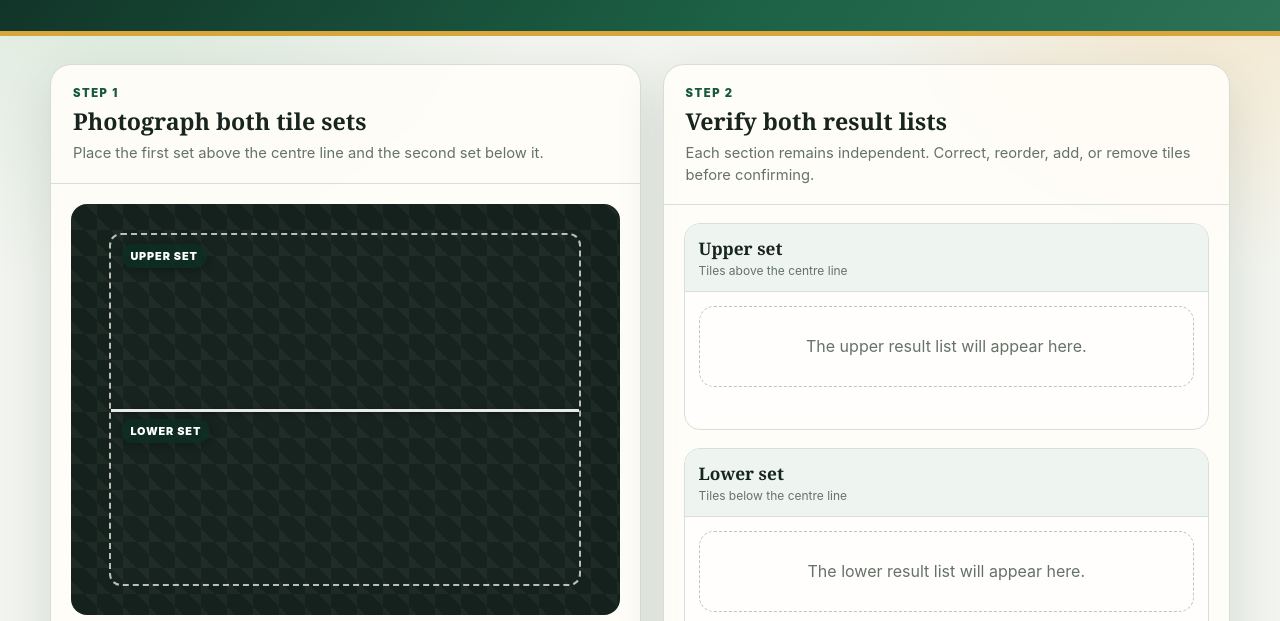
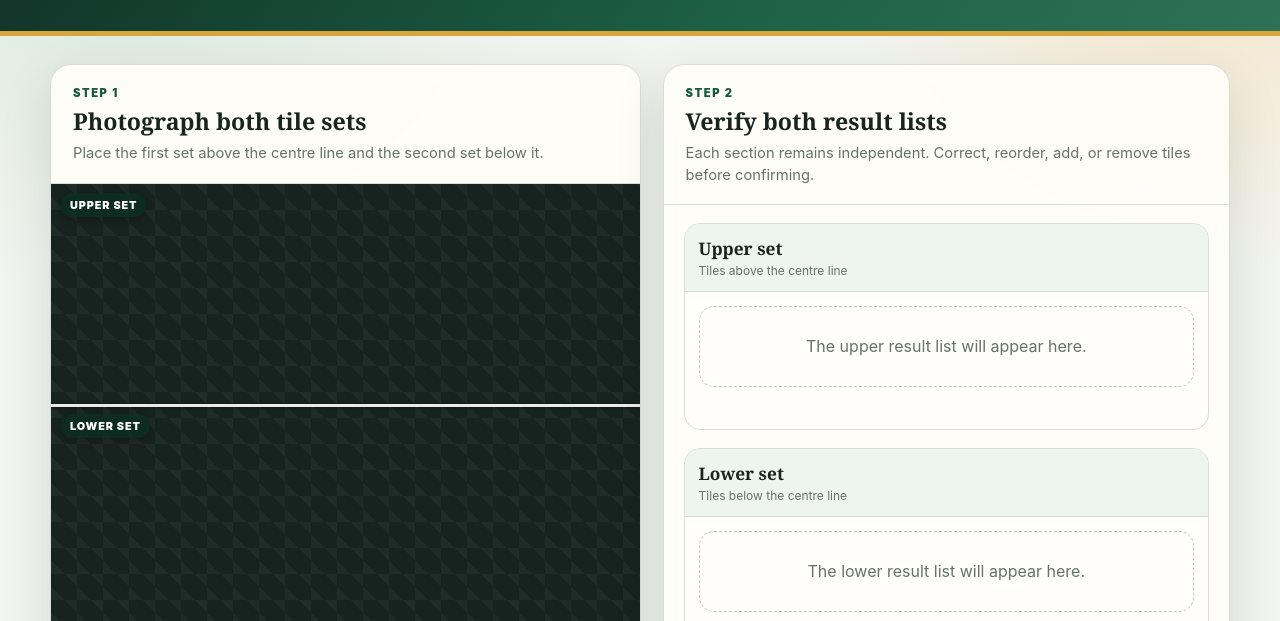
Before and after one commit to startonggithub/mahjong-photo-reader, a plain HTML site: page index.html in a window 1280 px wide. Shown: the part 179-800 px from the top of the page. Drawn offline with Linux system fonts and the light colour scheme; no server answers.

Commit message:
Add files via upload

```diff
--- a/index.html
+++ b/index.html
@@ -6,6 +6,8 @@
   <meta name="theme-color" content="#12372a">
   <meta name="description" content="Photograph a Mahjong hand and convert the visible tiles to editable tile codes with Firebase AI Logic.">
   <title>Mahjong Photo Reader</title>
+  <!-- Public reCAPTCHA Enterprise site key used by Firebase App Check. -->
+  <script src="https://www.google.com/recaptcha/enterprise.js?render=6Le2pr8tAAAAAJok_ANlypsAU9A8OuMvOyfRG4xl"></script>
   <style>
     :root {
       color-scheme: light;
@@ -163,9 +165,9 @@
     .camera-frame {
       position: relative;
       aspect-ratio: 4 / 3;
-      margin: 20px;
+      margin: 0;
       overflow: hidden;
-      border-radius: 16px;
+      border-radius: 0;
       background:
         linear-gradient(45deg, rgba(255,255,255,0.04) 25%, transparent 25%, transparent 75%, rgba(255,255,255,0.04) 75%),
         #17231e;
@@ -174,11 +176,11 @@
     .camera-split-guide {
       position: absolute;
       z-index: 3;
-      inset: 7%;
+      inset: 0;
       pointer-events: none;
-      border: 2px dashed rgba(255,255,255,0.7);
-      border-radius: 12px;
-      box-shadow: 0 0 0 999px rgba(4, 17, 11, 0.08);
+      border: 0;
+      border-radius: 0;
+      box-shadow: none;
     }
     .camera-split-guide::after {
       position: absolute;
@@ -371,7 +373,7 @@
       main { width: min(100% - 20px, 1180px); margin-top: 14px; }
       .card { border-radius: 17px; }
       .card-heading { padding: 18px 16px 15px; }
-      .camera-frame { margin: 14px; }
+      .camera-frame { margin: 0; }
       .capture-actions, .recognition-actions, .result-actions { padding-left: 14px; padding-right: 14px; }
       .status { margin-left: 14px; margin-right: 14px; }
       .result-group { margin-left: 14px; margin-right: 14px; }
```
